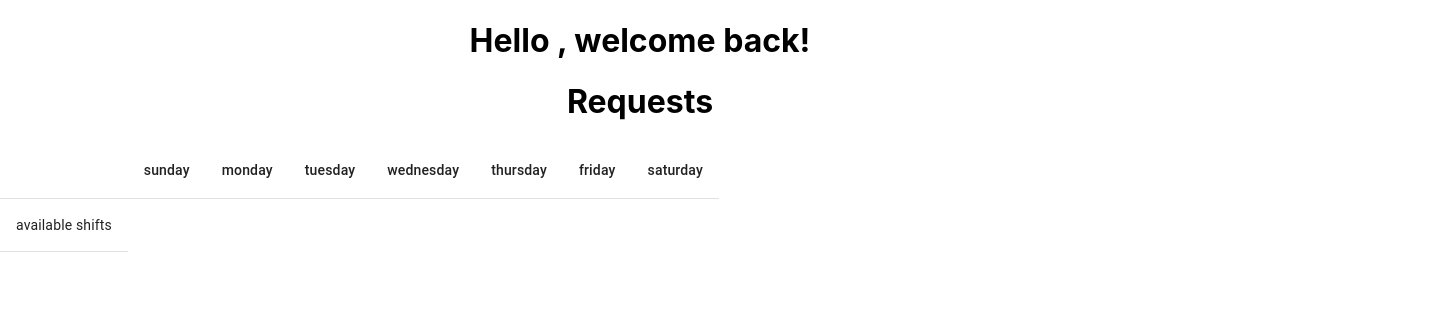
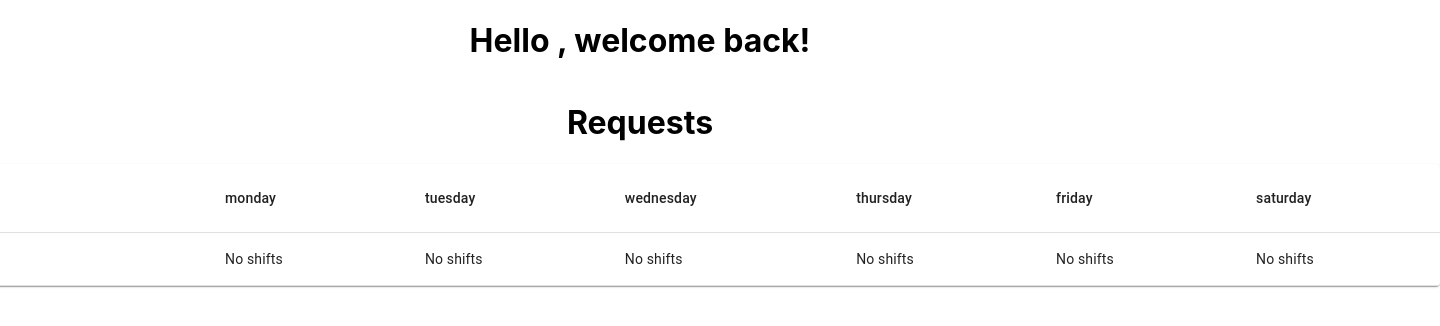
Before and after one commit to yoav235/shift-manger-react, a React (Create React App) app in the folder shift-manager-react/: page /home in a window 1280 px wide. Shown: the top 326 px of the page, 1440 px wide, since content can reach past the window. Built offline with nearby package versions, Linux system fonts and the light colour scheme.

Commit message:
added shifts model and requests table now updates (sort of) the shifts model

```diff
--- a/shift-manager-react/src/App.js
+++ b/shift-manager-react/src/App.js
@@ -5,7 +5,7 @@ import Login from "./components/Login";
 import Home from "./components/Home";
 import Signup from "./components/Signup";
 import {homePath, loginPath, signupPath} from "./constants";
-import User from "./util/User";
+import User from "./models/User";
 
 
 function App() {
--- a/shift-manager-react/src/components/Home.jsx
+++ b/shift-manager-react/src/components/Home.jsx
@@ -6,9 +6,16 @@ import Requests from "./user-components/Requests";
 
 function Home({user, shifts, onShiftChange}) {
     return (
-        <div>
+        <div
+            style={{
+                display: "flex",
+                flexDirection: "column",
+                alignItems: "center",
+                justifyContent: "center",
+            }}
+        >
             <h1>Hello {user?.name || ""}, welcome back!</h1>
-            <Requests></Requests>
+            <Requests shifts={shifts} onShiftChange={onShiftChange}></Requests>
         </div>
     );
 }
--- a/shift-manager-react/src/components/Login.jsx
+++ b/shift-manager-react/src/components/Login.jsx
@@ -1,7 +1,7 @@
 import React, {useState} from "react";
 import {useNavigate} from "react-router-dom";
 import {DialogContent, DialogTitle, TextField, Button} from '@mui/material';
-import User from "../util/User";
+import User from "../models/User";
 
 
 function Login({onSuccessUser, onSuccessShifts}) {
--- a/shift-manager-react/src/components/user-components/Requests.jsx
+++ b/shift-manager-react/src/components/user-components/Requests.jsx
@@ -1,26 +1,104 @@
-import React from "react";
-import {TableBody, TableCell, TableContainer, TableHead, TableRow} from "@mui/material";
+import React, {useEffect, useState} from "react";
+import {
+    TableBody,
+    TableCell,
+    TableContainer,
+    TableHead,
+    TableRow,
+    Paper,
+    Table,
+    Checkbox, List, ListItem, ListItemText, FormControlLabel, Button
+} from "@mui/material";
+import Shifts from "../../models/Shifts";
 
 
-const daysArray = ["", "sunday", "monday", "tuesday", "wednesday", "thursday", "friday", "saturday"];
+const daysArray = [ "monday", "tuesday", "wednesday", "thursday", "friday", "saturday"];
+const shiftsArray = ["morning", "middle", "evening", "night", "other"];
 
 
-function Requests(user) {
+function Requests({shifts, onShiftChange}) {
+    const [editingCell, setEditingCell] = useState([]);
+    const [editedValues, setEditedValues] = useState(shifts || new Shifts({}));
+
+
+    useEffect(() => {
+        onShiftChange(editedValues);
+    }, [editedValues, onShiftChange]);
+
+    const handleDoubleClick = (day) => {
+        setEditingCell((prev) =>
+            prev.includes(day)
+                ? prev.filter((cell) => cell !== day)  // Remove from array
+                : [...prev, day]  // Add to array (create new reference)
+        );
+    };
+
+
+    const toggleTable = () => {
+        if (editingCell.length === 0) {
+            setEditingCell(daysArray);
+            return
+        }
+        setEditingCell([]);
+    }
+
+    const handleCheckboxChange = (day, shift) => {
+        setEditedValues((prev) => {
+            const updatedDayShifts = prev[day] ? [...prev[day]] : [];
+            if (updatedDayShifts.includes(shift)) {
+                updatedDayShifts.splice(updatedDayShifts.indexOf(shift), 1); // Remove if exists
+            } else {
+                updatedDayShifts.push(shift); // Add if not exists
+            }
+            return { ...prev, [day]: updatedDayShifts };
+        });
+
+    };
+
+
+
+
     return (
         <div>
             <h1>Requests</h1>
-            <TableContainer>
+            <TableContainer component={Paper} sx={{width: "200vh"}}>
+                <Table>
                     <TableHead>
                         <TableRow>
-                        {daysArray.map((day, i) => <TableCell key={i}>{day}</TableCell>)}
+                            <TableCell ><Button variant={"contained"} onClick={toggleTable}>Toggle Table</Button></TableCell>
+                            {daysArray?.map((day, i) => <TableCell key={i}>{day}</TableCell>)}
                         </TableRow>
                     </TableHead>
                     <TableBody>
                         <TableRow>
                             <TableCell>available shifts</TableCell>
+                            {daysArray?.map((day, i) =>
+                                <TableCell key={i} onDoubleClick={() => handleDoubleClick(day)}>
+                                    {editingCell.includes(day) ? (
+                                        <List>
+                                            {shiftsArray?.map((shift, index) => (
+                                                <ListItem key={index}>
+                                                    <FormControlLabel
+                                                        control={
+                                                            <Checkbox
+                                                                checked={editedValues[day]?.includes(shift) || false}
+                                                                onChange={() => handleCheckboxChange(day, shift)}
+                                                            />
+                                                        }
+                                                        label={shift}
+                                                    />
+                                                </ListItem>
+                                            ))}
+                                        </List>
+                                        ) : ( editedValues[day]?.length > 0
+                                        ? editedValues[day].join(", ")
+                                        : "No shifts")}
+
+                                </TableCell>)
+                            }
                         </TableRow>
                     </TableBody>
-
+                </Table>
             </TableContainer>
         </div>
     );
--- /dev/null
+++ b/shift-manager-react/src/models/Shifts.js
@@ -0,0 +1,23 @@
+import User from "./User";
+
+class Shifts  {
+    constructor({
+                    sunday = [],
+                    monday = [],
+                    tuesday = [],
+                    wednesday = [],
+                    thursday = [],
+                    friday = [],
+                    saturday = []
+                }) {
+        this.sunday = sunday;
+        this.monday = monday;
+        this.tuesday = tuesday;
+        this.wednesday = wednesday;
+        this.thursday = thursday;
+        this.friday = friday;
+        this.saturday = saturday;
+    }
+}
+
+export default Shifts;
--- /dev/null
+++ b/shift-manager-react/src/models/User.js
@@ -0,0 +1,18 @@
+import Shifts from "./Shifts";
+
+
+class User {
+    constructor({
+        name = '',
+        trust = 0,
+        isManager = false,
+        shifts = new Shifts({})
+                }) {
+        this.name = name;
+        this.trust = trust;
+        this.isManager = isManager;
+        this.shifts = shifts;
+    }
+}
+
+export default User;
--- a/shift-manager-react/src/util/User.js
+++ /dev/null
@@ -1,23 +0,0 @@
-class User {
-    constructor({
-        name = '',
-        trust = 0,
-        isManager = false,
-        requests = {
-            sunday: [],
-            monday: [],
-            tuesday: [],
-            wednesday: [],
-            thursday: [],
-            friday: [],
-            saturday: []
-        }
-                }) {
-        this.name = name;
-        this.trust = trust;
-        this.isManager = isManager;
-        this.requests = requests;
-    }
-}
-
-export default User;
```
Lines whose indentation alone changed are shown as unchanged.
